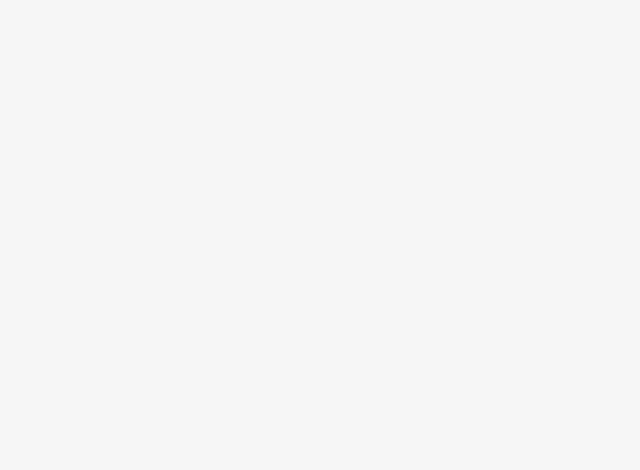
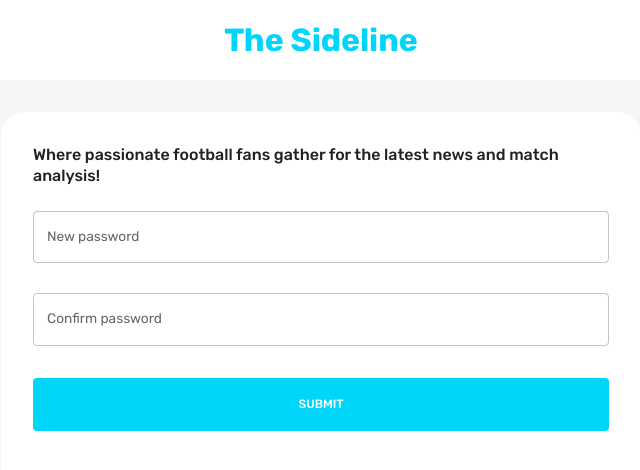
Before and after one commit to dani-marinescu7/fotballers-app, a React (Create React App) app in the folder client/: page /reset-password/1 in a window 1280 px wide. Before the commit this address had no page. Shown: the top 470 px of the page, without its empty margins (319-959 px from the left). Built offline with nearby package versions, Linux system fonts and the light colour scheme.

Commit message:
Added ResetPasswordForm component, and implemented reset password logic

```diff
--- a/client/src/App.js
+++ b/client/src/App.js
@@ -7,6 +7,7 @@ import { useSelector } from "react-redux";
 import { CssBaseline, ThemeProvider } from "@mui/material";
 import { createTheme } from "@mui/material/styles";
 import { themeSettings } from "./theme";
+import ResetPasswordForm from "./scenes/loginPage/ResetPasswordForm";
 
 function App() {
   const mode = useSelector((state) => state.mode);
@@ -28,6 +29,10 @@ function App() {
               path="/profile/:userId"
               element={isAuth ? <ProfilePage /> : <Navigate to="/" />}
             />
+            <Route
+              path="/reset-password/:token"
+              element={<ResetPasswordForm />}
+            />
           </Routes>
         </ThemeProvider>
       </BrowserRouter>
--- a/client/src/scenes/loginPage/Form.jsx
+++ b/client/src/scenes/loginPage/LoginRegisterForm.jsx
@@ -71,12 +71,13 @@ const initialValuesLogin = {
   password: "",
 };
 
-const Form = () => {
+const LoginRegisterForm = () => {
   const [pageType, setPageType] = useState("login");
   const [options, setOptions] = useState([]);
   const [favoriteTeam, setFavoriteTeam] = useState("");
   const [forgotPasswordClick, setForgotPasswordClick] = useState(false);
   const [wrongCredentials, setWrongCredentials] = useState(false);
+  const [missingEmail, setMissingEmail] = useState(false);
   const { palette } = useTheme();
   const dispatch = useDispatch();
   const navigate = useNavigate();
@@ -140,11 +141,16 @@ const Form = () => {
   };
 
   const forgotPassword = async (values) => {
+    if (values.email.length === 0) {
+      setMissingEmail(true);
+    } else {
       const forgotPasswordResponse = await fetch("http://localhost:3001/users/forgetPassword", {
         method: "POST",
         headers: { "Content-Type": "application/json" },
         body: JSON.stringify({ email: values.email }),
       });
+
+      values.email = "";
 
       if (!forgotPasswordResponse.ok) {
         const errorData = await forgotPasswordResponse.json();
@@ -152,6 +158,7 @@ const Form = () => {
       } else {
         const forgotPassword = await forgotPasswordResponse.json();
         setForgotPasswordClick(true);
+      }
     }
   };
 
@@ -336,6 +343,7 @@ const Form = () => {
                   </Typography>
                 : <Typography></Typography>}
             {forgotPasswordClick && <Toast message="Please check your email!" severity="success" />}
+            {missingEmail && <Toast message="Please insert your email!" severity="error" />}
             {wrongCredentials && <Toast message="Incorrect username or password. Please try again!" severity="error" />}
           </Box>
         </form>
@@ -344,4 +352,4 @@ const Form = () => {
   );
 };
 
-export default Form;
+export default LoginRegisterForm;
--- /dev/null
+++ b/client/src/scenes/loginPage/ResetPasswordForm.jsx
@@ -0,0 +1,151 @@
+import {
+  Box,
+  Button,
+  TextField, Typography,
+  useMediaQuery,
+  useTheme
+} from "@mui/material";
+import { Formik } from "formik";
+import * as yup from "yup";
+import { useNavigate } from "react-router-dom";
+import { useDispatch } from "react-redux";
+import { setLogin } from "state";
+
+const schema = yup.object().shape({
+  newPassword: yup.string().required("required"),
+  confirmPassword: yup.string().required("required"),
+});
+
+const initialValues = {
+  newPassword: "",
+  confirmPassword: "",
+};
+
+const ResetPasswordForm = () => {
+  const { palette } = useTheme();
+  const dispatch = useDispatch();
+  const navigate = useNavigate();
+  const isNonMobile = useMediaQuery("(min-width:600px)");
+  const isNonMobileScreens = useMediaQuery("(min-width: 1000px)");
+  const theme = useTheme();
+  const token = window.location.pathname.split("/").pop();
+
+  const handleFormSubmit = async (values, onSubmitProps) => {
+    console.log(token);
+    try {
+      const loggedInResponse = await fetch(`http://localhost:3001/users/reset-password/${token}`, {
+        method: "POST",
+        headers: { "Content-Type": "application/json" },
+        body: JSON.stringify({ newPassword: values.newPassword }),
+      });
+      const loggedIn = await loggedInResponse.json();
+      onSubmitProps.resetForm();
+      if (loggedIn) {
+        dispatch(
+            setLogin({
+              user: loggedIn.user,
+              token: loggedIn.token,
+            })
+        );
+        navigate("/home");
+      }
+    } catch (error) {
+      console.error("Login failed:", error);
+    }
+  };
+
+  return (
+      <Box>
+        <Box
+            width="100%"
+            backgroundColor={theme.palette.background.alt}
+            p="1rem 6%"
+            textAlign="center"
+        >
+          <Typography fontWeight="bold" fontSize="32px" color="primary">
+            The Sideline
+          </Typography>
+        </Box>
+
+        <Box
+            width={isNonMobileScreens ? "50%" : "93%"}
+            p="2rem"
+            m="2rem auto"
+            borderRadius="1.5rem"
+            backgroundColor={theme.palette.background.alt}
+        >
+          <Typography fontWeight="500" variant="h5" sx={{ mb: "1.5rem" }}>
+            Where passionate football fans gather for the latest news and match analysis!
+          </Typography>
+          <Formik
+              onSubmit={handleFormSubmit}
+              initialValues={initialValues}
+              validationSchema={schema}
+          >
+            {({
+                values,
+                errors,
+                touched,
+                handleBlur,
+                handleChange,
+                handleSubmit,
+              }) => (
+                <form onSubmit={handleSubmit}>
+                  <Box
+                      display="grid"
+                      gap="30px"
+                      gridTemplateColumns="repeat(4, minmax(0, 1fr))"
+                      sx={{
+                        "& > div": { gridColumn: isNonMobile ? undefined : "span 4" },
+                      }}
+                  >
+                    <TextField
+                        label="New password"
+                        type="password"
+                        onBlur={handleBlur}
+                        onChange={handleChange}
+                        value={values.newPassword}
+                        name="newPassword"
+                        error={Boolean(touched.newPassword) && Boolean(errors.newPassword)}
+                        helperText={touched.newPassword && errors.newPassword}
+                        sx={{ gridColumn: "span 4" }}
+                    />
+                    <TextField
+                        label="Confirm password"
+                        type="password"
+                        onBlur={handleBlur}
+                        onChange={handleChange}
+                        value={values.confirmPassword}
+                        name="confirmPassword"
+                        error={Boolean(touched.confirmPassword) && Boolean(errors.confirmPassword)}
+                        helperText={touched.confirmPassword && errors.confirmPassword}
+                        sx={{ gridColumn: "span 4" }}
+                    />
+                  </Box>
+
+                  {/* BUTTONS */}
+                  <Box>
+                    <Button
+                        fullWidth
+                        type="submit"
+                        sx={{
+                          m: "2rem 0",
+                          p: "1rem",
+                          backgroundColor: palette.primary.main,
+                          color: palette.background.alt,
+                          "&:hover": { color: palette.primary.main },
+                        }}
+                        onClick={() => console.log("Submit")}
+                    >
+                      SUBMIT
+                    </Button>
+                  </Box>
+                </form>
+            )}
+          </Formik>
+        </Box>
+      </Box>
+  );
+};
+
+export default ResetPasswordForm;
--- a/client/src/scenes/loginPage/index.jsx
+++ b/client/src/scenes/loginPage/index.jsx
@@ -1,5 +1,5 @@
 import { Box, Typography, useTheme, useMediaQuery } from "@mui/material";
-import Form from "./Form";
+import LoginRegisterForm from "./LoginRegisterForm";
 
 const LoginPage = () => {
   const theme = useTheme();
@@ -27,7 +27,7 @@ const LoginPage = () => {
         <Typography fontWeight="500" variant="h5" sx={{ mb: "1.5rem" }}>
             Where passionate football fans gather for the latest news and match analysis!
         </Typography>
-        <Form />
+        <LoginRegisterForm />
       </Box>
     </Box>
   );
```
Also changed, not shown: 1 other file (tests, documents, lock files or other folders). Lines whose indentation alone changed are shown as unchanged.
